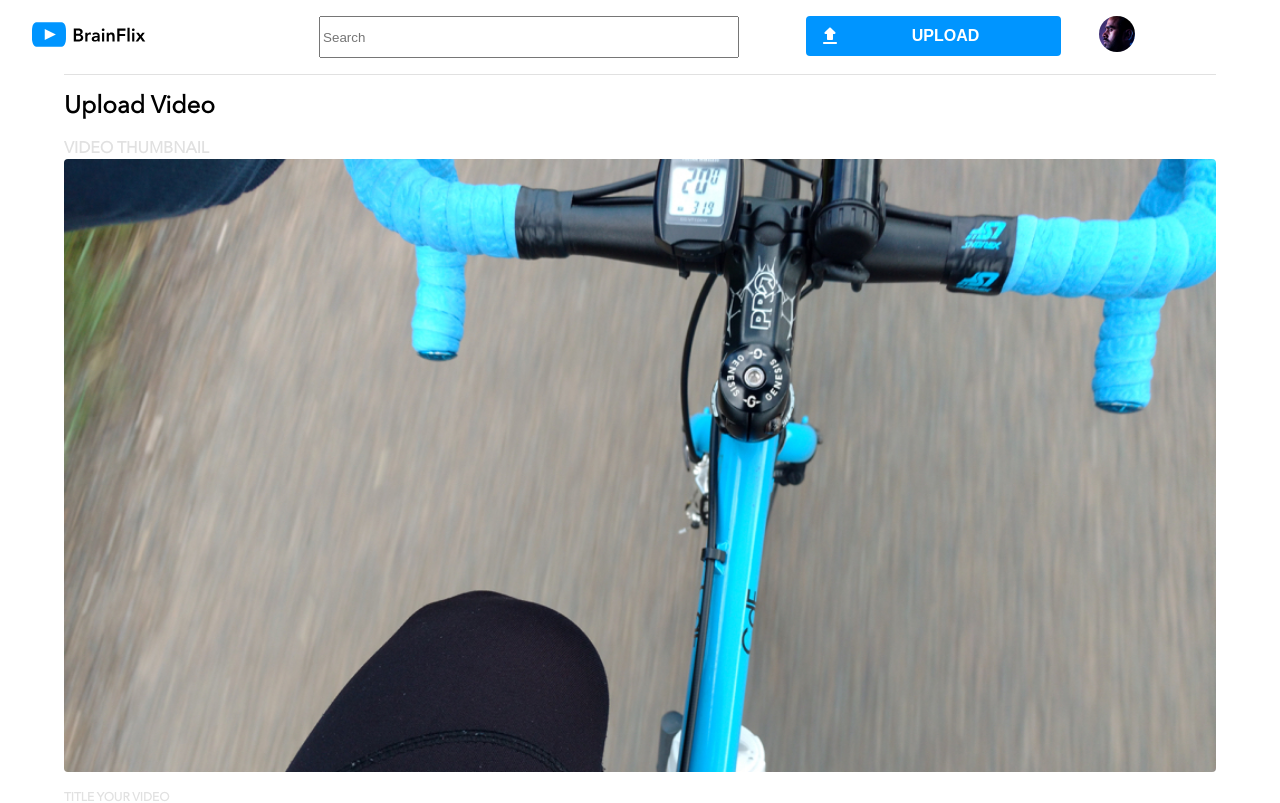
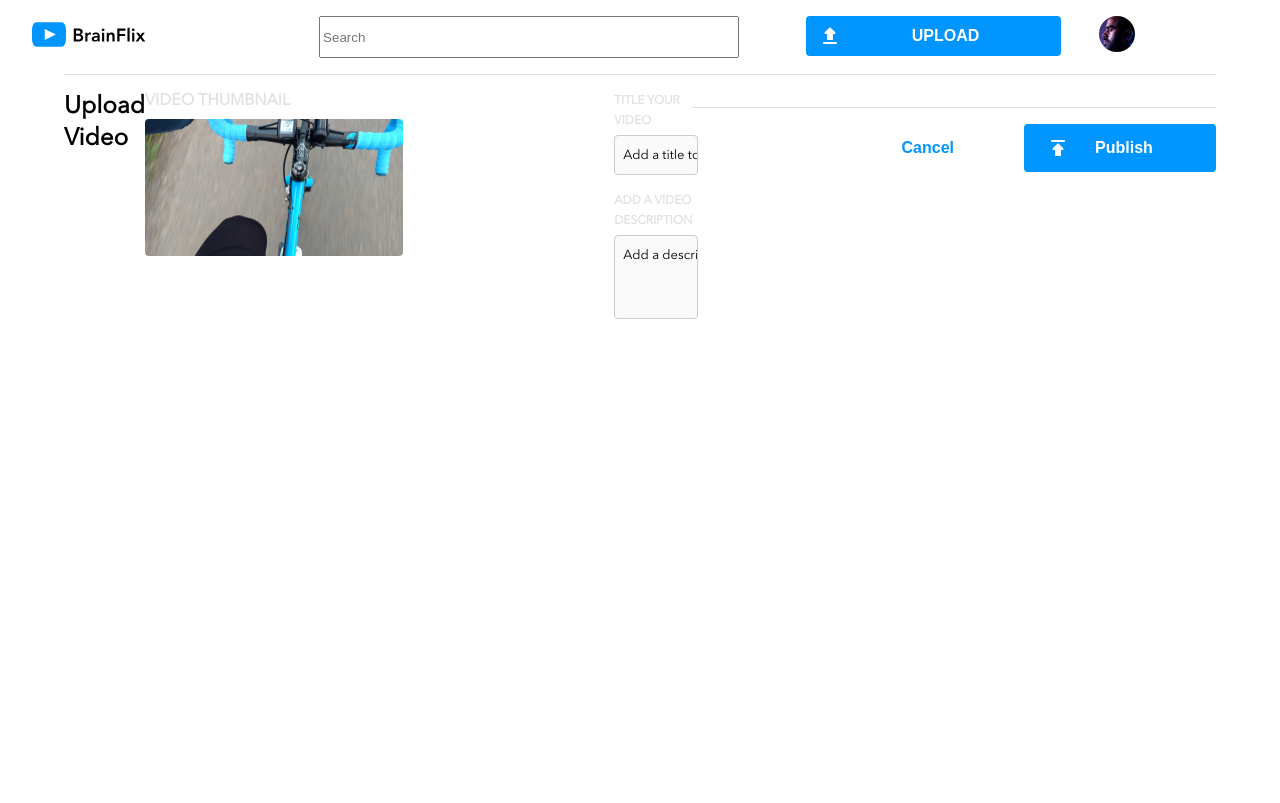
Before and after one commit to jemeryalvarado/brainflix, a React (Create React App) app: page /upload in a window 1280 px wide. Shown: the top 803 px of the page. Built offline with nearby package versions, Linux system fonts and the light colour scheme.

Commit message:
adding tablet media queries and adjusting styling for tablet view

```diff
--- a/src/pages/VideoUpload/VideoUpload.js
+++ b/src/pages/VideoUpload/VideoUpload.js
@@ -1,9 +1,9 @@
 import "./VideoUpload.scss";
-import videoThumbnail from '../../assets/Images/Upload-video-preview.jpg'
+import videoThumbnail from "../../assets/Images/Upload-video-preview.jpg";
 import React, { useState } from "react";
 import axios from "axios";
 import { useNavigate } from "react-router-dom";
-import publish from "../../assets/Icons/publish.svg"
+import publish from "../../assets/Icons/publish.svg";
 
 const VideoUpload = () => {
   return (
@@ -19,38 +19,33 @@ const VideoUpload = () => {
       </div>
       <form className="video-upload__form">
         <div className="form-group">
-          <label  className="form-label">
-            TITLE YOUR VIDEO
-          </label>
+          <label className="form-label">TITLE YOUR VIDEO</label>
           <input
-          type="text"
+            type="text"
             id="video-title"
             name="video-title"
             placeholder="Add a title to your video"
           ></input>
         </div>
         <div className="form-group">
-          <label  className="form-label">
-            ADD A VIDEO DESCRIPTION
-          </label>
+          <label className="form-label">ADD A VIDEO DESCRIPTION</label>
           <input
             id="video-description"
             name="video-description"
             placeholder="Add a description to your video"
           ></input>
         </div>
-        <div className="btns">
-
+      </form>
+      <div className="btns">
         <button type="submit" className="btn btn-primary">
-        <img class="icon" src={publish} alt="Upload"/>
-         <p className="btn-primary-name">Publish</p>
+          <img class="icon" src={publish} alt="Upload" />
+          <p className="btn-primary-name">Publish</p>
         </button>
 
         <button type="button" className="btn btn-secondary">
           Cancel
         </button>
-        </div>
-      </form>
+      </div>
     </div>
   );
 };
--- a/src/pages/VideoUpload/VideoUpload.scss
+++ b/src/pages/VideoUpload/VideoUpload.scss
@@ -2,7 +2,6 @@
 @use "../../styles/partials/partials" as *;
 @use "../../styles/partials/mixins" as *;
 @use "../../styles/partials/mediaqueries" as *;
-
 
 .video-upload {
   width: 90%;
@@ -10,6 +9,9 @@
   border-top: 1px solid $Mercury;
   display: flex;
   flex-direction: column;
+  @include desktop{
+    flex-direction: row;
+  }
 
   &__title {
     @include mobile-page-header;
@@ -28,23 +30,23 @@
       font-size: 1rem;
       font-weight: bold;
       padding-top: 1rem;
-        margin: 0;
+      margin: 0 0 0.5rem 0;
     }
 
     &-image {
       width: 100%;
       height: auto;
       object-fit: cover;
-        border-radius: .25rem;
+      border-radius: 0.25rem;
+      @include tablet {
+        width: 55%;
       }
     }
-
-
+  }
 
   &-group {
     display: flex;
     flex-direction: column;
-
 
     textarea {
       width: 100%;
@@ -60,7 +62,8 @@
       }
     }
   }
-  .form{
+
+  .form {
     display: flex;
     flex-direction: column;
     gap: 0.5rem;
@@ -72,7 +75,6 @@
       flex-direction: column;
       gap: 0.25rem;
 
-
       input {
         width: 99%;
         font-size: 16px;
@@ -82,6 +84,7 @@
         font-family: Avenir-Next;
         height: 2.25rem;
         text-indent: 0.5rem;
+        background-color: $Alabaster;
 
         &:focus {
           border-color: #aaa;
@@ -89,24 +92,39 @@
         }
       }
     }
-    &-label{
+    &-label {
       @include mobile-section-header;
       color: $Mercury;
       font-size: 0.75rem;
       padding-top: 1rem;
-
     }
   }
-  .btns{
+  #video-description {
+    height: 5rem;
+  }
+
+  ::placeholder {
+    color: $BrainFlix-DarkBlack;
+    position: absolute;
+    left: 0px;
+    top: 0.75rem;
+  }
+  .btns {
     display: flex;
     flex-direction: column;
     gap: 1rem;
     padding-top: 1rem;
     width: 100%;
+    @include tablet {
+      flex-direction: row-reverse;
+      gap: 4rem;
+      border-top: 1px solid $Mercury;
+      margin: 2rem 0 1rem 0;
+    }
   }
   .btn {
     height: 3rem;
-        background-color: #0095FF;
+    background-color: #0095ff;
     border: none;
     border-radius: 0.25rem;
     font-size: 1rem;
@@ -117,12 +135,19 @@
       display: flex;
       flex-direction: row;
       align-items: center;
-            &-name{
+      @include tablet {
+        width: 12rem;
+      }
+
+      &-name {
         text-align: center;
         width: 75%;
+        @include tablet {
+            width: 60%;
+          }
       }
 
-        img{
+      img {
         margin-left: 1rem;
       }
       &:hover {
@@ -132,7 +157,7 @@
 
     &-secondary {
       background-color: white;
-        color:$BrainFlix-Blue;
+      color: $BrainFlix-Blue;
 
       &:hover {
         background-color: #444;
--- a/src/styles/partials/_mediaqueries.scss
+++ b/src/styles/partials/_mediaqueries.scss
@@ -1,7 +1,7 @@
 @use './mixins' as *;
 
 
-$tablet: 500px;
+$tablet: 768px;
 $mobile: 320px;
 $connection1: 400px;
 $connection2: 483px;
--- a/src/styles/partials/_mixins.scss
+++ b/src/styles/partials/_mixins.scss
@@ -1,4 +1,4 @@
-
+@use './partials' as *;
 // DESKTOP & TABLET TEXT STYLES
 
 @mixin page-header{
@@ -55,6 +55,7 @@
     font-size: .8125rem;
     line-height:  1.125rem;
      font-weight:  400;
+     color: $BrainFlix-DarkBlack;
 }
 
 @mixin mobile-labels-buttons{
```
Lines whose indentation alone changed are shown as unchanged.
